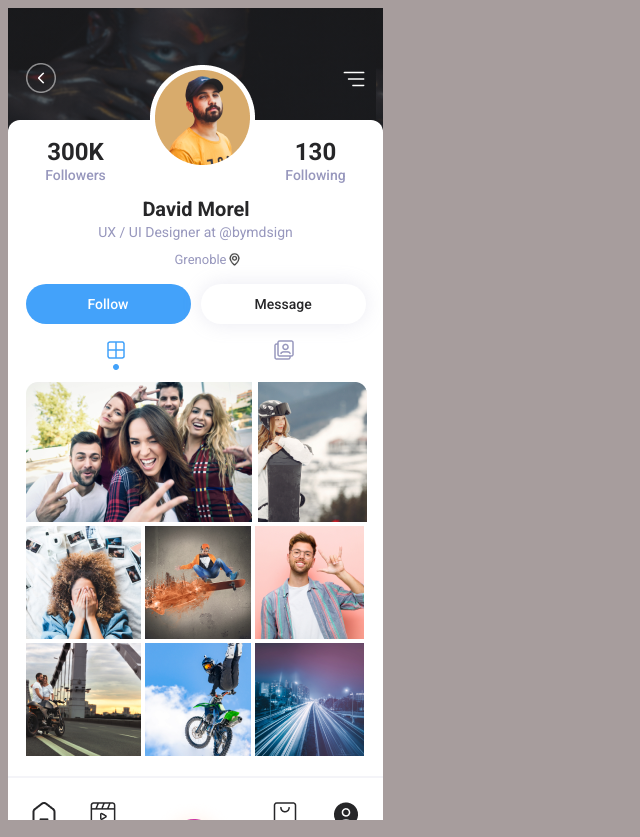
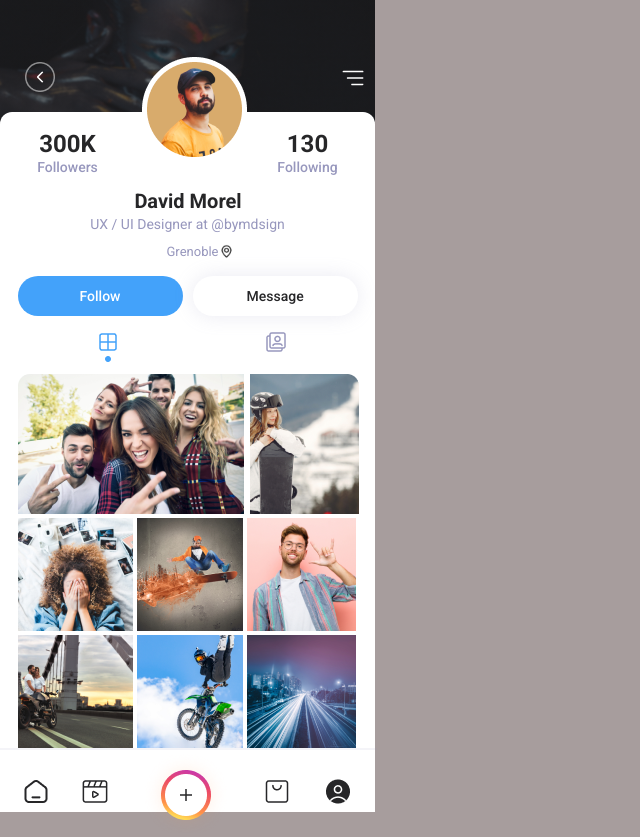
Before and after one commit to joannastolowska/BF_m7_task7, a plain HTML site: page index.html in a window 1280 px wide. Shown: the whole page, without its empty margins (0-640 px from the left). Drawn offline with Linux system fonts and the light colour scheme.

Commit message:
fixed HTML

```diff
--- a/index.html
+++ b/index.html
@@ -12,12 +12,13 @@
     <div class="container">
 
             <div class="img">
-                <img id="back" src="img/Back.png" alt="back">
-                <img id="menu" src="img/Menu.png" alt="Menu">
+                <img id="back" src="img/back.png" alt="back">
+                <img id="menu" src="img/menu.png" alt="Menu">
             </div>
+
             <div class="leading">
                 <div class="wrapper">
-                    <img id="avatar" src="img/Photo.png" alt="avatar"/>
+                    <img id="avatar" src="img/avatar.png" alt="avatar"/>
                 <div class="card1">300K</div>
                 <div class="card2">Followers</div>
                 <div class="card3">130</div>
@@ -25,7 +26,7 @@
                 <div class="card5">David Morel</div>
                 <div class="card6">UX / UI  Designer at @bymdsign</div>
                 <div class="card7">Grenoble
-                    <img id="location" src="img/Location.png" alt="Location">
+                    <img id="location" src="img/location.png" alt="Location">
                 </div>
                 <div class="card8">
                     <div class="card8-info">Follow</div>
@@ -33,32 +34,37 @@
                 <div class="card9">
                     <div class="card9-info">Message</div>
                 </div>
-                    <img id="tabs" src="img/Tabs.png" alt="Tabs">
+                    <img id="tabs" src="img/tabs.png" alt="Tabs">
+
+                <main>
                     <div class="gallery">
-                    <div class="rect">
-                        <img src="img/Image1.png" alt="friends">
-                        <img src="img/Image2.png" alt="girl1">
-                        <img src="img/Image3.png" alt="girl2">
-                        <img src="img/Image4.png" alt="boy1">
-                        <img src="img/Image5.png" alt="boy2">
-                        <img src="img/Image10.png" alt="bridge">
-                        <img src="img/Image11.png" alt="bike">
-                        <img src="img/Image12.png" alt="street">
+                        <img src="img/image1.png" alt="friends">
+                        <img src="img/image2.png" alt="girl1">
+                        <img src="img/image3.png" alt="girl2">
+                        <img src="img/image4.png" alt="boy1">
+                        <img src="img/image5.png" alt="boy2">
+                        <img src="img/image6.png" alt="bridge">
+                        <img src="img/image7.png" alt="bike">
+                        <img src="img/image8.png" alt="street">
                 </div>
-                </div>
-                <p></p>
+                <p style="margin-top: -4px;"></p>
+               </main>
+               <footer>
                 <div class="actions">
                     <div class="home">
-                    <img src="img/Home.png" alt="home"></div>
+                        <img src="img/home.png" alt="home"></div>
                     <div class="reel">
-                    <img src="img/Reel.png" alt="reel"></div>
+                        <img src="img/reel.png" alt="reel"></div>
                      <div class="publish">
-                    <img src="img/Publish.png" alt="publish"></div>
+                        <img src="img/publish.png" alt="publish"></div>
                      <div class="basket">
-                    <img src="img/Basket.png" alt="basket"></div>
+                        <img src="img/basket.png" alt="basket"></div>
                     <div class="profile">
-                    <img src="img/Profile.png" alt="profile"></div>
+                        <img src="img/profile.png" alt="profile"></div>
                  </div>
+               </footer>
+
+
             </div>
 
     </div>
--- a/styles.css
+++ b/styles.css
@@ -2,6 +2,7 @@
 
 * {
     padding: 0;
+    margin: 0;
 }
 
 body {
@@ -15,15 +16,12 @@ body {
     height: 812px;
     background: #FFFFFF;
     z-index: 1;
-    overflow: hidden;
 }
 
 .img {
     position: absolute;
-    width: 390px;
-    height: 165px;
-    left: -7px;
-    top: -7px;
+    width: 100%;
+    height: 100%;
     background: linear-gradient(0deg, rgba(38, 38, 40, 0.4), rgba(38, 38, 40, 0.4)), url(img/background.png);
 
 }
@@ -226,24 +224,20 @@ body {
     margin-bottom: 8px;
 }
 
- .gallery {
+.leading {
     display: flex;
     flex-wrap: wrap;
-    position: relative;
+    gap: 5px;
 }
-
-.rect {
+ .gallery {
     margin-left: 18px;
-    gap:5px;
 }
-
 .actions {
     display: flex;
     justify-content: space-between;
-    margin-bottom: 28px;
+    align-items: center;
     margin-left: 21.5px;
     margin-right: 21.75px;
-    margin-top: 21px;
 }
 
 p{
```
Also changed, not shown: img/avatar.png (renamed from img/Photo.png), img/image6.png (renamed from img/Image10.png), img/image7.png (renamed from img/Image11.png), img/image8.png (renamed from img/Image12.png). Lines whose indentation alone changed are shown as unchanged.
